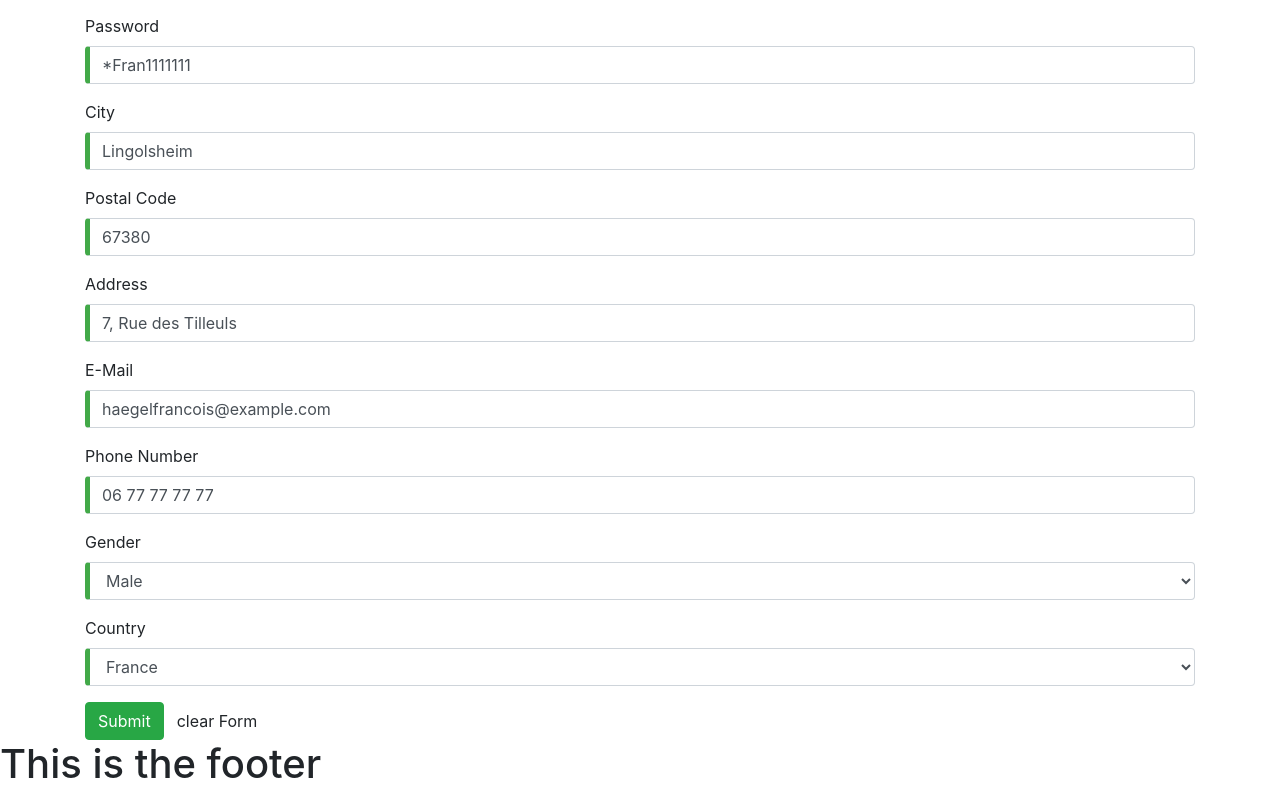
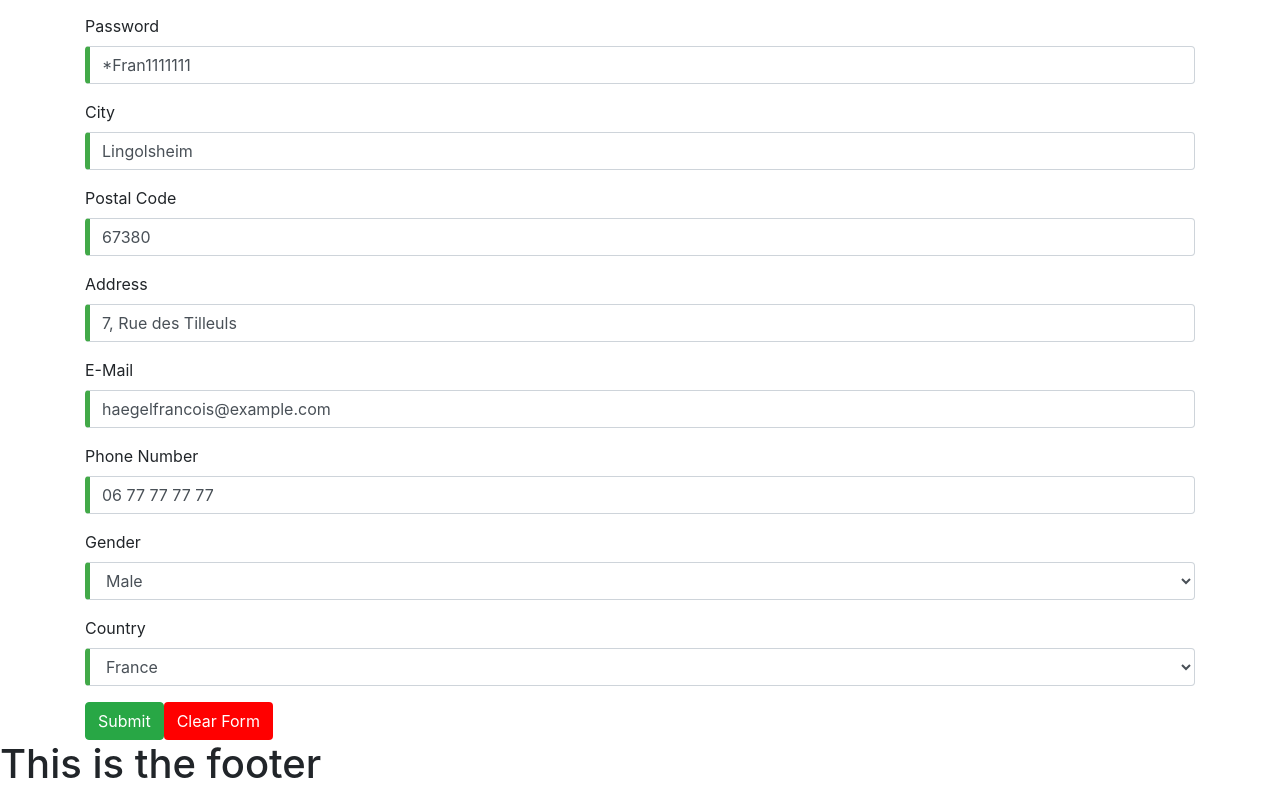
Before and after one commit to FrancoisHaegel/WEB_TP2, an Angular app: page / in a window 1280 px wide. Shown: the part 356-1152 px from the top of the page. Built offline with nearby package versions, Linux system fonts and the light colour scheme.

Commit message:
style on submit & clear buttons

```diff
--- a/src/app/user-form/user-form.component.css
+++ b/src/app/user-form/user-form.component.css
@@ -10,3 +10,8 @@
   margin-left: 1em;
   color: darkgray
 }
+
+.btn-default {
+  background-color: red;
+  color: white
+}
--- a/src/app/user-form/user-form.component.html
+++ b/src/app/user-form/user-form.component.html
@@ -144,7 +144,7 @@
       </div>
 
       <button type="submit" class="btn btn-success" [disabled]="!userForm.form.valid">Submit</button>
-      <button type="button" class="btn btn-default" (click)="newUser(); userForm.reset()">clear Form</button>
+      <button type="button" class="btn btn-default" (click)="newUser(); userForm.reset()">Clear Form</button>
     </form>
   </div>
 
```
